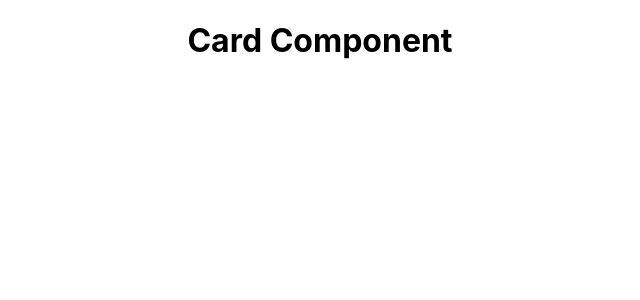
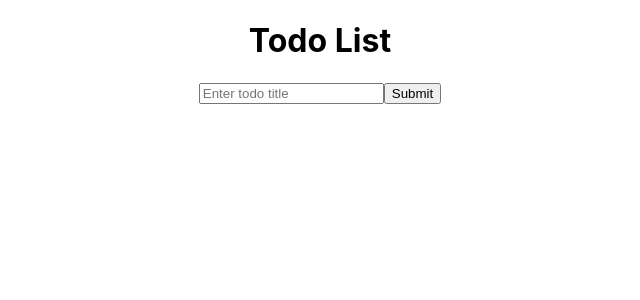
Before and after one commit to engrbabaralikhan-tech/TodoReactApp, a React (Create React App) app in the folder my-app/: page / in a window 1280 px wide. Shown: the top 300 px of the page, without its empty margins (320-960 px from the left). Built offline with nearby package versions, Linux system fonts and the light colour scheme; no server answers.

Commit message:
implemented create to do functionality

```diff
--- a/my-app/src/Components/Card/card.js
+++ b/my-app/src/Components/Card/card.js
@@ -1,5 +1,15 @@
 import React from "react";
 
-export const Card = () => {
-  return <h1>Card Component</h1>;
+export const Card = ({ listOfTodos }) => {
+  return (
+    <>
+      {listOfTodos.map((todo) => (
+        <ul key={todo.id}>
+          <span>{todo.id}</span>
+          <li>{todo.content}</li>
+
+        </ul>
+      ))}
+    </>
+  );
 }
--- /dev/null
+++ b/my-app/src/Components/Form/form.js
@@ -0,0 +1,23 @@
+import React from "react";
+
+export const Form = ({userInput, onFormChange, onFormSubmit}) => {
+
+    const handleChange = (event) => {
+        onFormChange(event.target.value)
+    }
+
+    const handleSubmit = (event) => {
+        event.preventDefault();
+        onFormSubmit();
+    }
+
+
+    return (
+        <>
+            <form onSubmit={handleSubmit}>
+                <input type="text" required placeholder="Enter todo title" value={userInput} onChange={handleChange}/>
+                <input type="submit"></input>
+            </form>
+        </>
+    )
+}
--- a/my-app/src/Pages/TodoPage.js
+++ b/my-app/src/Pages/TodoPage.js
@@ -1,19 +1,52 @@
-import React, { useState, useEffect} from "react";
+import React, { useState, useEffect } from "react";
 import { Card } from "../Components/Card/card";
+import { Form } from "../Components/Form/form";
 
 export const TodoPage = () => {
   const [todos, setTodo] = useState([]);
+  const [addTodo, setAddTodo] = useState('');
 
-  useEffect(() => {
+  const fetchData = () => {
     fetch("/api").then(response => {
       if (response.ok) {
         return response.json()
       }
-    }).then(data => console.log(data));
+    }).then(data => setTodo(data));
+  }
+
+  useEffect(() => {
+    fetchData();
   }, []);
+
+  const handleFormChange = (inputValue) => {
+    setAddTodo(inputValue)
+  }
+
+  const handleFormSubmit = async () => {
+    const response = await fetch("/api/create", {
+      method: "POST",
+      headers: {
+        "Content-Type": "application/json; charset=utf-8"
+      },
+      body: JSON.stringify({
+        content: addTodo
+      })
+    });
+
+    if (response.ok) {
+      const message = await response.json();
+      console.log(message);
+      setAddTodo(''); // Clear the input field after successful submission
+      fetchData();
+    }
+  };
+
+
   return (
     <>
-    <Card/>
+      <h1>Todo List</h1>
+      <Form userInput={addTodo} onFormChange={handleFormChange} onFormSubmit={handleFormSubmit} />
+      <Card listOfTodos={todos} />
     </>
   )
 }
```
Also changed, not shown: 1 other file (tests, documents, lock files or other folders).
